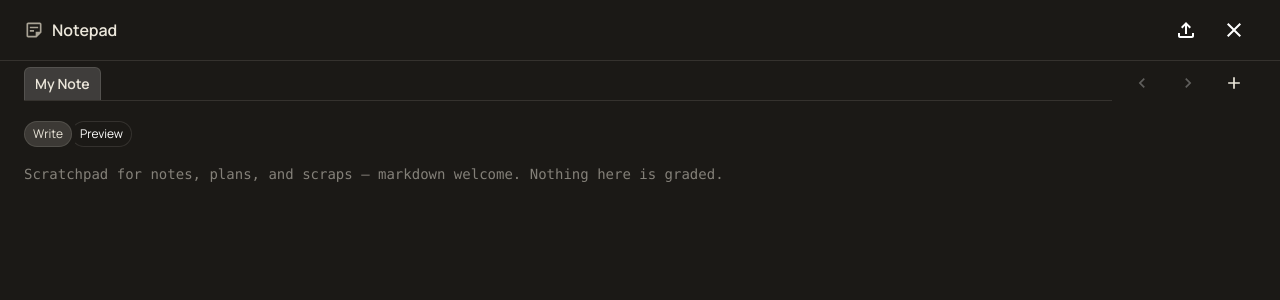
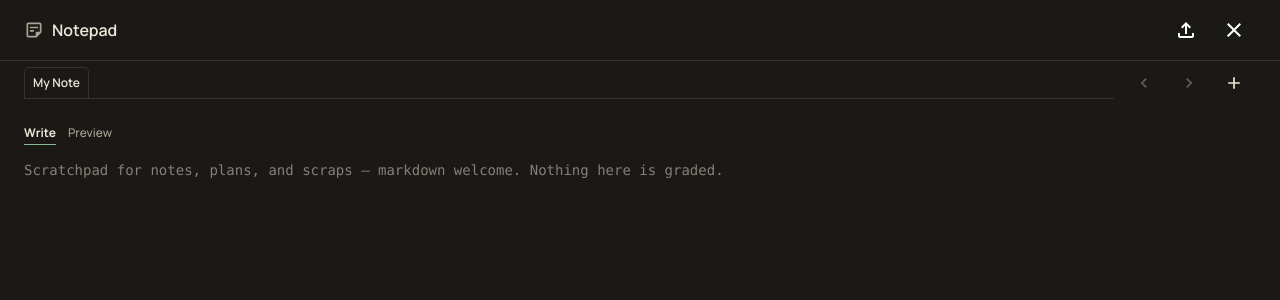
Before and after one commit to twknab/zen-frog-todo, a Next.js app: page / in a window 1280 px wide. Both pictures are taken after a click on the button 1114 px from the left and 92 px from the top of the page. Shown: the top 300 px of the page. Built offline with nearby package versions, Linux system fonts and the light colour scheme; a web font is replaced by a local one; what @mui/material-nextjs would draw is missing.

Commit message:
refine compact notepad chrome
Reduce tab and action sizing, replace the mode pills with minimal text controls, and stabilize the initial notepad id across hydration.

Co-authored-by: Cursor <cursoragent@cursor.com>

```diff
--- a/src/components/MarkdownNotepad.tsx
+++ b/src/components/MarkdownNotepad.tsx
@@ -1,9 +1,9 @@
 "use client";
 
 import Box from "@mui/material/Box";
+import ButtonBase from "@mui/material/ButtonBase";
+import Stack from "@mui/material/Stack";
 import TextField from "@mui/material/TextField";
-import ToggleButton from "@mui/material/ToggleButton";
-import ToggleButtonGroup from "@mui/material/ToggleButtonGroup";
 import { AnimatePresence, motion, useReducedMotion } from "framer-motion";
 import { useState } from "react";
 import MarkdownPreview from "@/components/MarkdownPreview";
@@ -41,36 +41,51 @@ export default function MarkdownNotepad({
 
   return (
     <Box sx={{ display: "flex", flexDirection: "column", flexGrow: 1, minHeight: 0 }}>
-      <ToggleButtonGroup
-        value={mode}
-        exclusive
-        size="small"
+      <Stack
+        direction="row"
+        role="group"
         aria-label="Notepad display mode"
-        onChange={(_, next: NotepadMode | null) => {
-          if (next) setMode(next);
-        }}
+        spacing={1.5}
         sx={{
-          mb: 1.5,
+          mb: 1.25,
           alignSelf: "flex-start",
-          "& .MuiToggleButton-root": {
-            minHeight: 26,
-            minWidth: 0,
-            px: 1,
-            py: 0.125,
-            borderRadius: 1,
-            typography: "caption",
-            lineHeight: 1.4,
-            textTransform: "none",
-          },
         }}
       >
-        <ToggleButton value="write" aria-label="Write mode">
-          Write
-        </ToggleButton>
-        <ToggleButton value="preview" aria-label="Preview mode">
-          Preview
-        </ToggleButton>
-      </ToggleButtonGroup>
+        {(["write", "preview"] as const).map((option) => {
+          const active = mode === option;
+          return (
+            <ButtonBase
+              key={option}
+              aria-label={`${option === "write" ? "Write" : "Preview"} mode`}
+              aria-pressed={active}
+              onClick={() => setMode(option)}
+              sx={{
+                position: "relative",
+                minHeight: 24,
+                px: 0,
+                py: 0.25,
+                borderRadius: 0,
+                color: active ? "text.primary" : "text.secondary",
+                typography: "caption",
+                fontWeight: active ? 650 : 500,
+                "&::after": {
+                  content: '""',
+                  position: "absolute",
+                  left: 0,
+                  right: 0,
+                  bottom: 0,
+                  height: 1.5,
+                  borderRadius: 1,
+                  bgcolor: active ? "primary.main" : "transparent",
+                },
+                "&:hover": { color: "text.primary" },
+              }}
+            >
+              {option === "write" ? "Write" : "Preview"}
+            </ButtonBase>
+          );
+        })}
+      </Stack>
 
       <Box sx={{ position: "relative", flexGrow: 1, minHeight: 200 }}>
         <AnimatePresence mode="wait" initial={false}>
--- a/src/components/NotepadTabStrip.tsx
+++ b/src/components/NotepadTabStrip.tsx
@@ -115,12 +115,11 @@ export default function NotepadTabStrip({
           aria-label="Notepad tabs"
           sx={{
             display: "flex",
-            gap: 0.5,
+            gap: 0.25,
             flexGrow: 1,
             minWidth: 0,
             overflowX: "auto",
             scrollbarWidth: "thin",
-            pt: 0.25,
             borderBottom: "1px solid",
             borderColor: "divider",
           }}
@@ -185,14 +184,15 @@ export default function NotepadTabStrip({
                   alignItems: "center",
                   gap: 0.25,
                   flexShrink: 0,
-                  maxWidth: 200,
-                  px: 1.25,
-                  py: 0.5,
+                  height: 32,
+                  maxWidth: 168,
+                  px: 1,
+                  py: 0,
                   mb: "-1px",
-                  borderRadius: "6px 6px 0 0",
+                  borderRadius: "5px 5px 0 0",
                   cursor: draggedId === tab.id ? "grabbing" : "grab",
                   opacity: draggedId === tab.id ? 0.55 : 1,
-                  bgcolor: selected ? "action.selected" : "transparent",
+                  bgcolor: selected ? "background.default" : "transparent",
                   border: "1px solid",
                   borderColor: selected ? "divider" : "transparent",
                   borderBottomColor: selected ? "background.default" : "divider",
@@ -224,11 +224,11 @@ export default function NotepadTabStrip({
                     aria-label="Rename tab"
                     slotProps={{ input: { disableUnderline: true } }}
                     sx={{
-                      minWidth: 80,
+                      minWidth: 64,
                       "& .MuiInputBase-input": {
-                        typography: "body2",
+                        typography: "caption",
                         py: 0,
-                        fontWeight: 500,
+                        fontWeight: 600,
                       },
                     }}
                   />
@@ -237,7 +237,11 @@ export default function NotepadTabStrip({
                     variant="body2"
                     noWrap
                     title={tab.title}
-                    sx={{ fontWeight: selected ? 600 : 500, maxWidth: 140 }}
+                    sx={{
+                      typography: "caption",
+                      fontWeight: selected ? 600 : 500,
+                      maxWidth: 116,
+                    }}
                   >
                     {tab.title}
                   </Typography>
@@ -250,9 +254,15 @@ export default function NotepadTabStrip({
                       e.stopPropagation();
                       requestDelete(tab);
                     }}
-                    sx={{ p: 0.25, color: "text.secondary" }}
+                    sx={{
+                      width: 18,
+                      height: 18,
+                      p: 0,
+                      ml: 0.25,
+                      color: "text.secondary",
+                    }}
                   >
-                    <CloseOutlinedIcon sx={{ fontSize: "0.95rem" }} />
+                    <CloseOutlinedIcon sx={{ fontSize: "0.78rem" }} />
                   </IconButton>
                 )}
               </Box>
@@ -260,7 +270,18 @@ export default function NotepadTabStrip({
           })}
         </Box>
 
-        <Stack direction="row" spacing={0.25} sx={{ flexShrink: 0 }}>
+        <Stack
+          direction="row"
+          spacing={0.125}
+          sx={{
+            flexShrink: 0,
+            "& .MuiIconButton-root": {
+              width: 28,
+              height: 28,
+              p: 0.5,
+            },
+          }}
+        >
           <Tooltip title="Previous tab">
             <IconButton
               size="small"
--- a/src/lib/notepad.ts
+++ b/src/lib/notepad.ts
@@ -34,7 +34,13 @@ export function createTab(title: string, body = ""): NotepadTab {
 
 /** Default empty collection — one My Note tab (used for missing storage). */
 export function createEmptyDocument(title = "My Note"): NotepadDocument {
-  const tab = createTab(title, "");
+  // Deterministic initial id keeps the server/client first render identical.
+  // User-created and imported tabs still receive random stable ids via createTab().
+  const tab: NotepadTab = {
+    id: "tab-my-note",
+    title: normalizeTabTitle(title),
+    body: "",
+  };
   return { v: 1, tabs: [tab], activeTabId: tab.id };
 }
 
```
